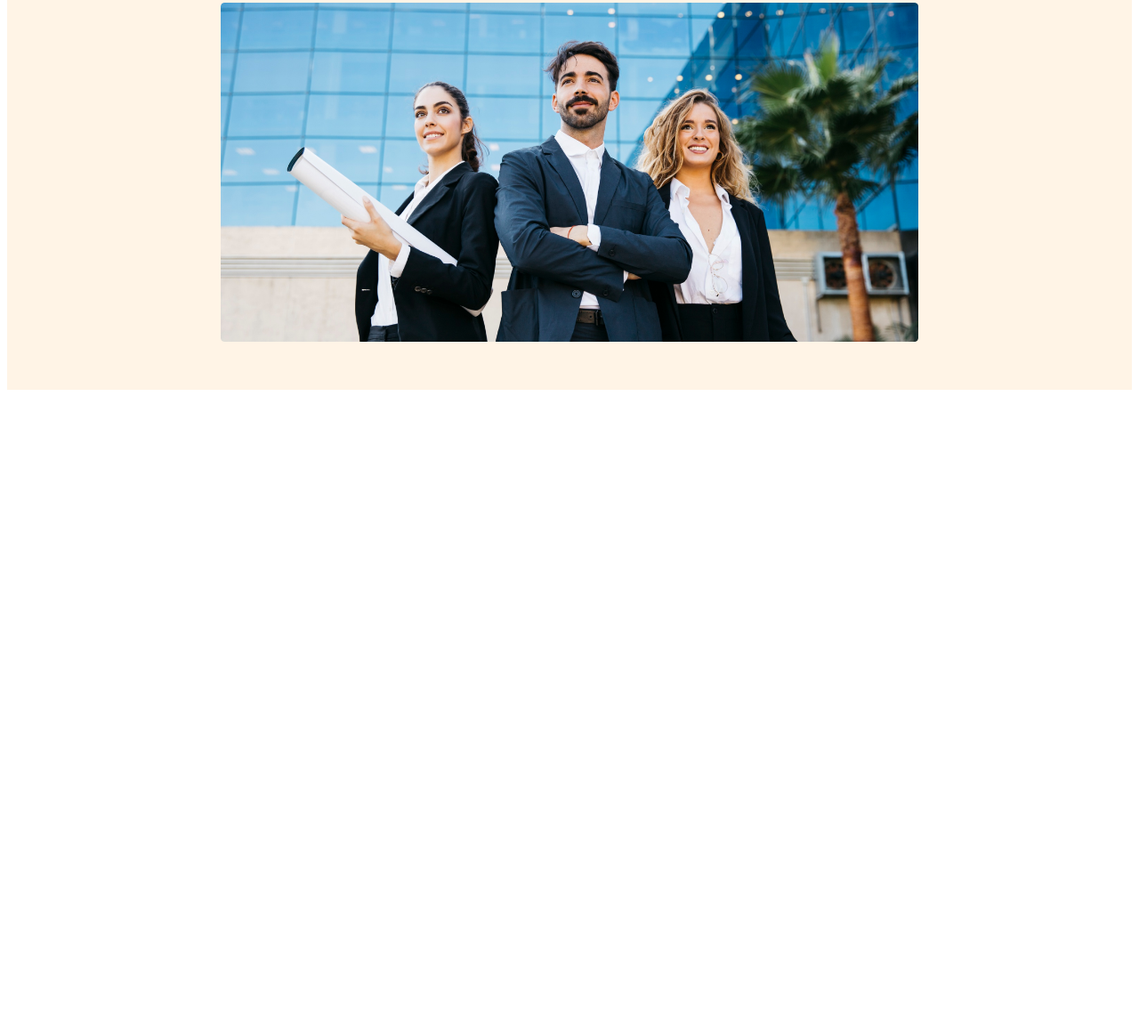
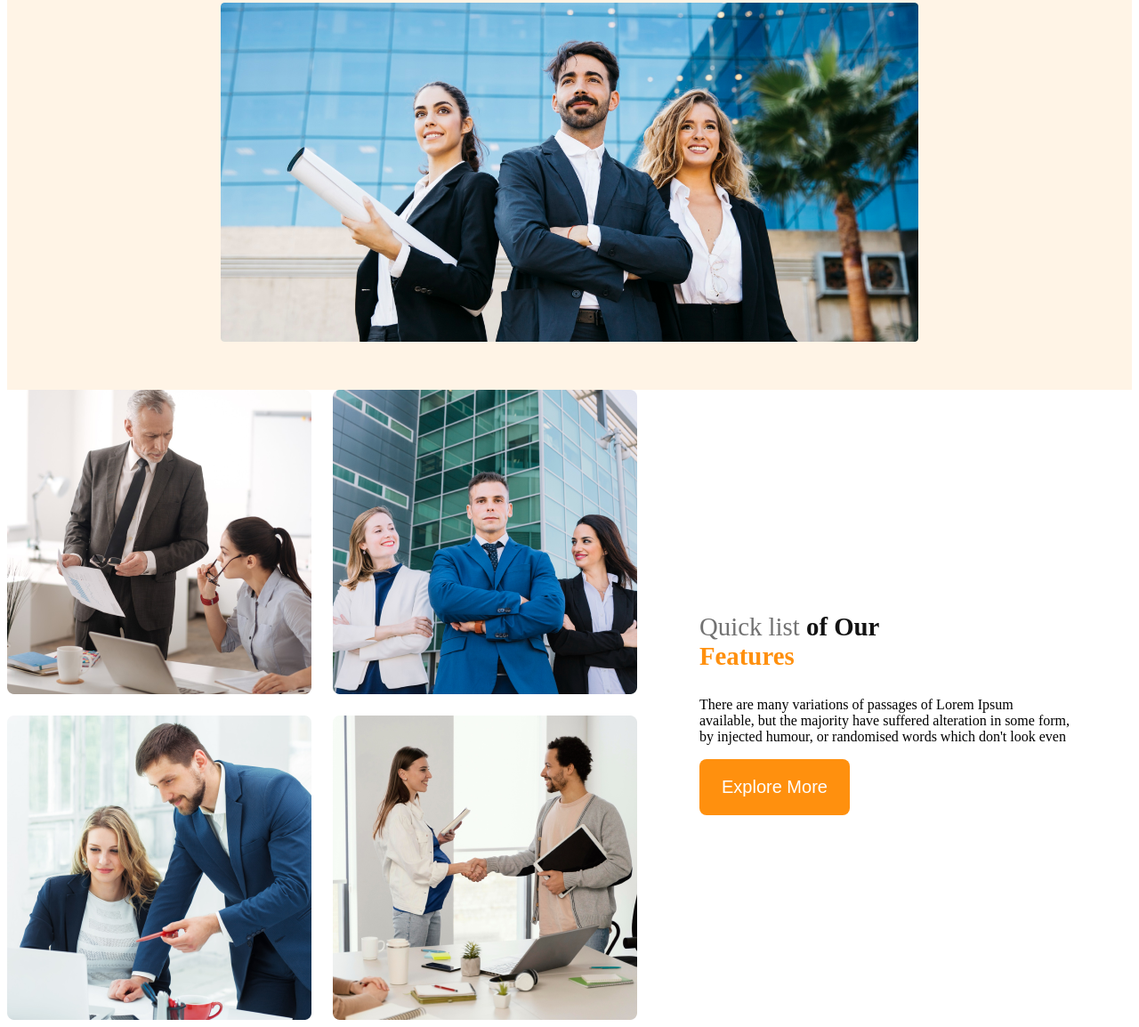
Before and after one commit to B1a2z3l6u7r/g3-architects-resources-main, a plain HTML site: page index.html in a window 1280 px wide. Shown: the part 679-1833 px from the top of the page at 89% size. Before the commit the page ends 1125 px from the top, so only its background shows below. Drawn offline with nearby package versions, Linux system fonts and the light colour scheme; a web font is replaced by a local one.

Commit message:
new added site content

```diff
--- a/index.html
+++ b/index.html
@@ -33,7 +33,8 @@
                     Group of Architects
                 </h1>
                 <p class="banner-description">There are many variations of passages of Lorem Ipsum available, but the
-                majority have suffered alteration in some form, by injected humour, or randomised words which don't look
+                    majority have suffered alteration in some form, by injected humour, or randomised words which don't
+                    look
                     even</p>
 
                 <button class="btn-primary">Explore More</button>
@@ -46,12 +47,18 @@
 
     <main>
         <!-- features sectons start -->
-        <section>
-            <div>
-
+        <section class="teams-container">
+            <div class="teams-image-container">
+                <img src="images/team1.png" alt="">
+                <img src="images/team2.png" alt="">
+                <img src="images/team3.png" alt="">
+                <img src="images/team4.png" alt="">
             </div>
-            <div>
-
+            <div class="teams-text-container">
+                <h3 class="teams-text-title"><span class="quick-list">Quick list</span><span class="of-our"> of Our</span><br><span class="features">Features</span> </h3>
+                <p class="teams-text-description">There are many variations of passages of Lorem Ipsum available, but the majority have suffered
+                    alteration in some form, by injected humour, or randomised words which don't look even</p>
+                <button class="btn-primary">Explore More</button>
                 </div>
         </section>
     </main>
--- a/styles/g3architect.css
+++ b/styles/g3architect.css
@@ -104,7 +104,8 @@ nav li a {
 .banner-description {
     color: #727272;
 }
-.banner img{
+
+.banner img {
     margin-top: 20px;
     width: 100%;
 }
@@ -112,20 +113,70 @@ nav li a {
 /* responsive media queries */
 /* Mobile devices */
 @media screen and (max-width:576px) {
-    header{
+    header {
         padding: 20px;
     }
-    nav{
+
+    nav {
         flex-direction: column;
     }
 }
 
 /* tab and laptop and midiam devices  */
 @media screen and (min-width:576px) and (max-width:992px) {
-    header{
+    header {
         padding: 50px;
     }
-    nav{
+
+    nav {
         flex-direction: column;
     }
 }
+
+main {
+    max-width: 1440px;
+    margin: 0 auto;
+}
+
+/* teams styles */
+.teams-container {
+    display: flex;
+    align-items: center;
+}
+
+.teams-image-container {
+    display: grid;
+    grid-template-columns: repeat(2, 1fr);
+    /* gap: 24px; */
+    gap: 1.5rem;
+
+}
+
+.teams-text-container {
+    padding-left: 70px;
+    padding-right: 70px;
+
+}
+
+.teams-text-title {
+ /*  width: 468px; */
+    font-size: 1.8rem;
+
+}
+
+.teams-text-title .quick-list {
+    color: #727272;
+    /* font-size: 45px; */
+    font-weight: 500;
+}
+
+.teams-text-title .of-our {
+    color: #131313;
+    font-weight: 700;
+
+}
+
+.teams-text-title .features{
+    color: #FF900E;
+    font-weight: 700;
+}
```
Lines whose indentation alone changed are shown as unchanged.
